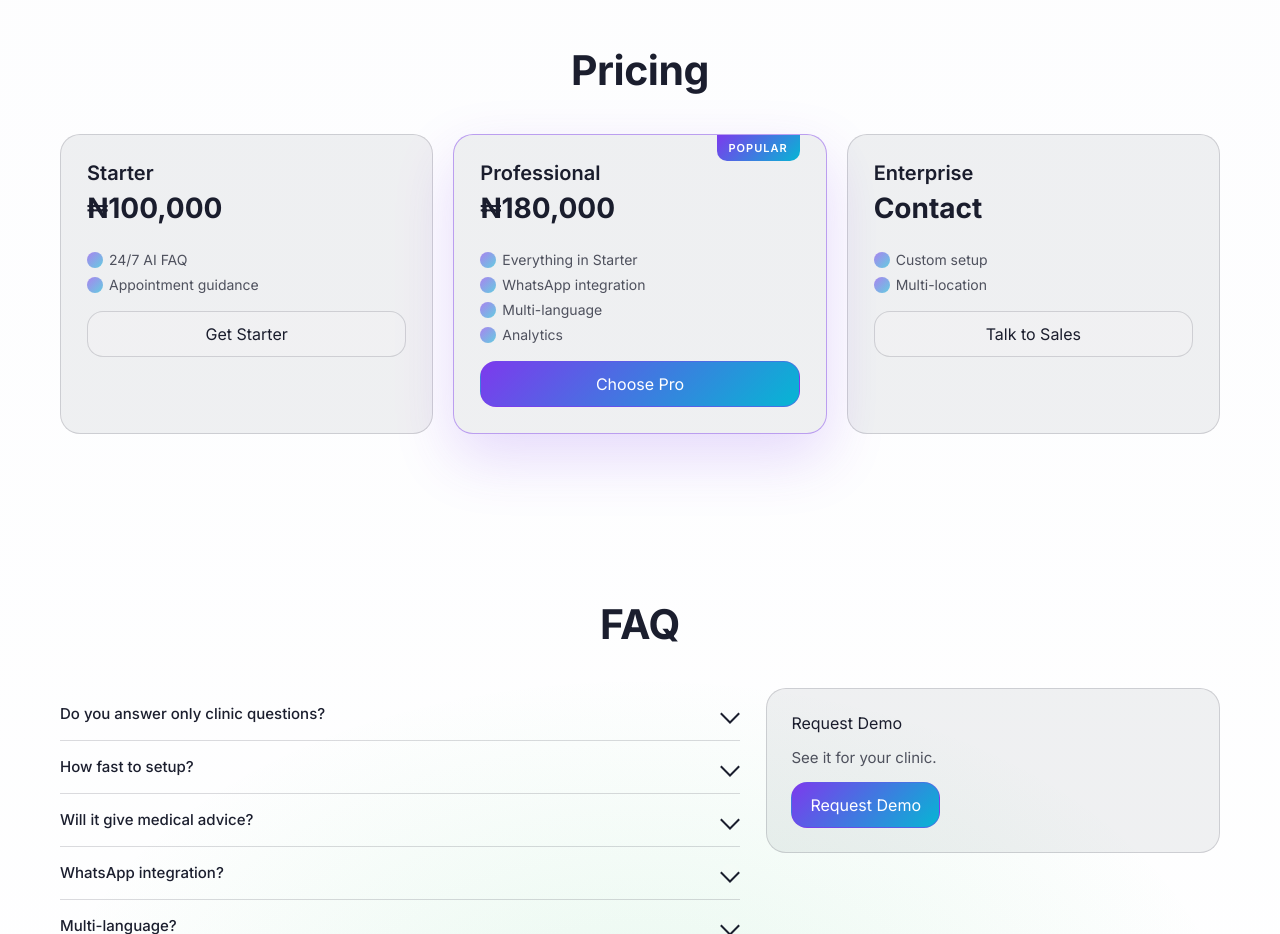
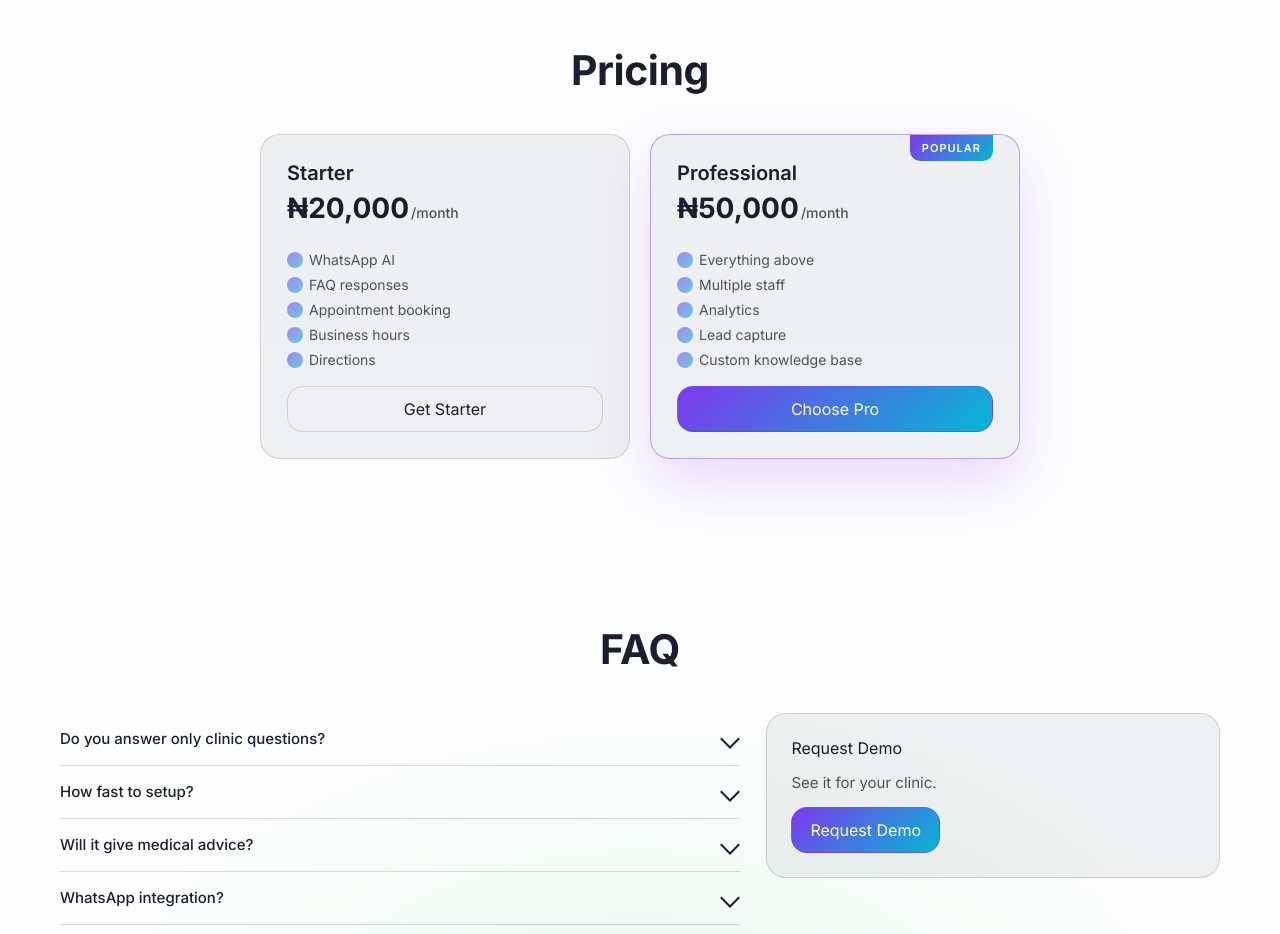
Before and after one commit to legendONE382/ClinicCopilot, a plain HTML site: page index.html in a window 1280 px wide. Shown: the part 5240-6174 px from the top of the page. Drawn offline with Linux system fonts and the light colour scheme.

Commit message:
feat: update pricing and features for Starter and Professional plans
Co-authored-by: EMMANUEL  <196915415+legendONE382@users.noreply.github.com>

```diff
--- a/index.html
+++ b/index.html
@@ -514,15 +514,18 @@
         <div class="section-head reveal">
           <h2 class="h2">Pricing</h2>
         </div>
-        <div class="pricing-grid">
+        <div class="pricing-grid pricing-grid--two">
           <div class="price-card reveal">
             <div class="price-top">
               <div class="price-name">Starter</div>
-              <div class="price-tag">₦100,000</div>
+              <div class="price-tag">₦20,000<span class="price-cadence">/month</span></div>
             </div>
             <ul class="price-list">
-              <li>24/7 AI FAQ</li>
-              <li>Appointment guidance</li>
+              <li>WhatsApp AI</li>
+              <li>FAQ responses</li>
+              <li>Appointment booking</li>
+              <li>Business hours</li>
+              <li>Directions</li>
             </ul>
             <a class="btn btn-secondary" href="#contact">Get Starter</a>
           </div>
@@ -530,26 +533,16 @@
             <div class="featured-badge">Popular</div>
             <div class="price-top">
               <div class="price-name">Professional</div>
-              <div class="price-tag">₦180,000</div>
+              <div class="price-tag">₦50,000<span class="price-cadence">/month</span></div>
             </div>
             <ul class="price-list">
-              <li>Everything in Starter</li>
-              <li>WhatsApp integration</li>
-              <li>Multi-language</li>
+              <li>Everything above</li>
+              <li>Multiple staff</li>
               <li>Analytics</li>
+              <li>Lead capture</li>
+              <li>Custom knowledge base</li>
             </ul>
             <a class="btn btn-primary" href="#contact">Choose Pro</a>
-          </div>
-          <div class="price-card reveal delay-2">
-            <div class="price-top">
-              <div class="price-name">Enterprise</div>
-              <div class="price-tag">Contact</div>
-            </div>
-            <ul class="price-list">
-              <li>Custom setup</li>
-              <li>Multi-location</li>
-            </ul>
-            <a class="btn btn-secondary" href="#contact">Talk to Sales</a>
           </div>
         </div>
       </div>
--- a/style.css
+++ b/style.css
@@ -708,6 +708,11 @@ h1,h2,h3{margin:0}
   display:grid; grid-template-columns:repeat(auto-fit, minmax(260px, 1fr));
   gap:20px; margin-top:36px;
 }
+.pricing-grid--two{
+  grid-template-columns:repeat(2, minmax(0, 1fr));
+  max-width:760px; margin-left:auto; margin-right:auto;
+}
+@media (max-width: 640px){.pricing-grid--two{grid-template-columns:1fr}}
 .price-card{
   padding:26px; border-radius:var(--radius-lg);
   background:var(--card);
@@ -729,6 +734,7 @@ h1,h2,h3{margin:0}
 .price-top{margin-bottom:18px}
 .price-name{font-size:20px; font-weight:600; margin-bottom:6px}
 .price-tag{font-size:28px; font-weight:700; color:var(--text); margin-bottom:8px}
+.price-cadence{font-size:14px; font-weight:500; color:var(--muted); margin-left:2px}
 .price-desc{font-size:13px; color:var(--muted)}
 .price-list{
   margin:0 0 18px; padding:0; list-style:none;
```
